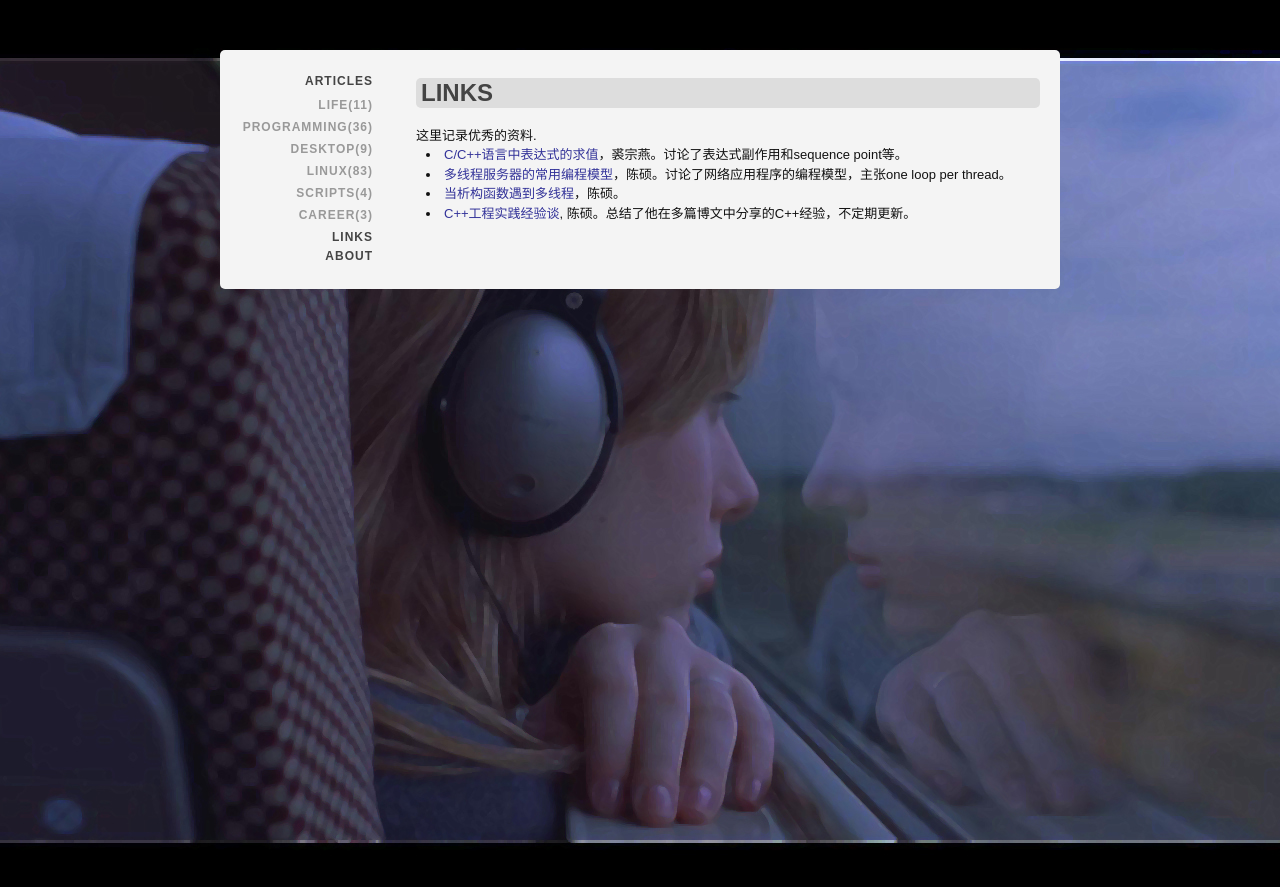
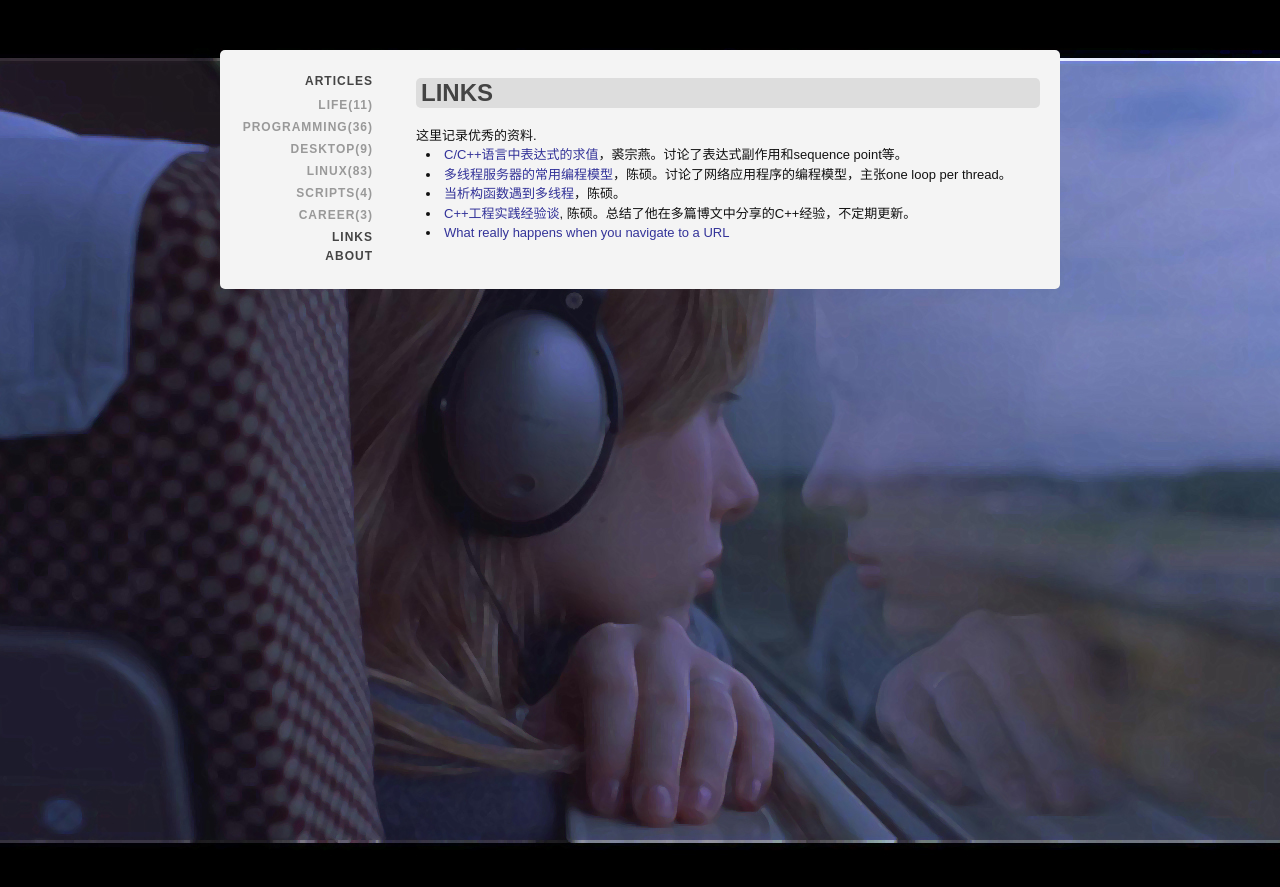
Before and after one commit to tfengmao/xanfeng, a Jekyll site: the page built from links.html, in a window 1280 px wide. Shown: the top 887 px of the page. Built offline with Jekyll 4.4.1, drawn with Linux system fonts in a browser that asks for light colours; Markdown is read by kramdown in place of the engine named in the settings.

Commit message:
add link about url navigation

```diff
--- a/links.html
+++ b/links.html
@@ -11,6 +11,7 @@ layout: profile
 <li><a href="http://files.cppblog.com/Solstice/multithreaded_server.pdf" target="_blank">多线程服务器的常用编程模型</a>，陈硕。讨论了网络应用程序的编程模型，主张one loop per thread。</li>
 <li><a href="http://www.chenshuo.com/pdf/dtor_meets_mt.pdf" target="_blank">当析构函数遇到多线程</a>，陈硕。</li>
 <li><a href="http://cloud.github.com/downloads/chenshuo/documents/CppPractice.pdf" target="_blank">C++工程实践经验谈</a>, 陈硕。总结了他在多篇博文中分享的C++经验，不定期更新。</li>
+<li><a href="http://igoro.com/archive/what-really-happens-when-you-navigate-to-a-url/" target="_blank">What really happens when you navigate to a URL</a></li>
 </u>
 </p>
 </ul>
```
Also changed, not shown: docs/xan.jpg (deleted), 1 other file.
